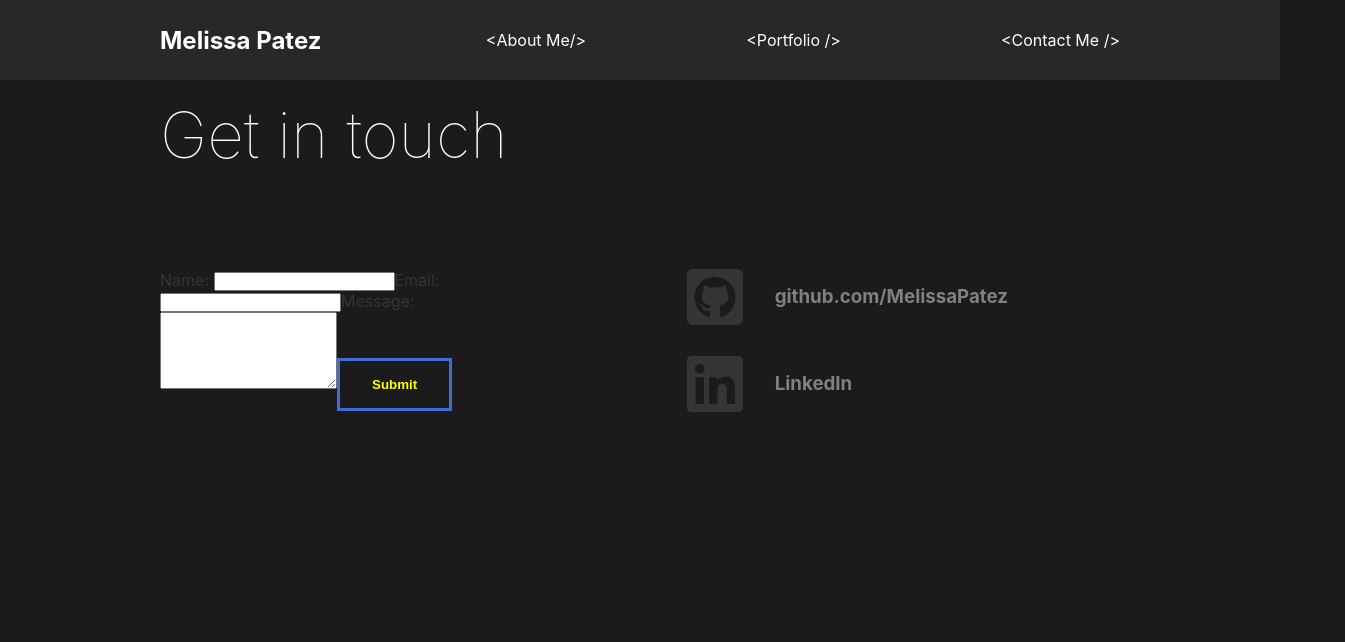
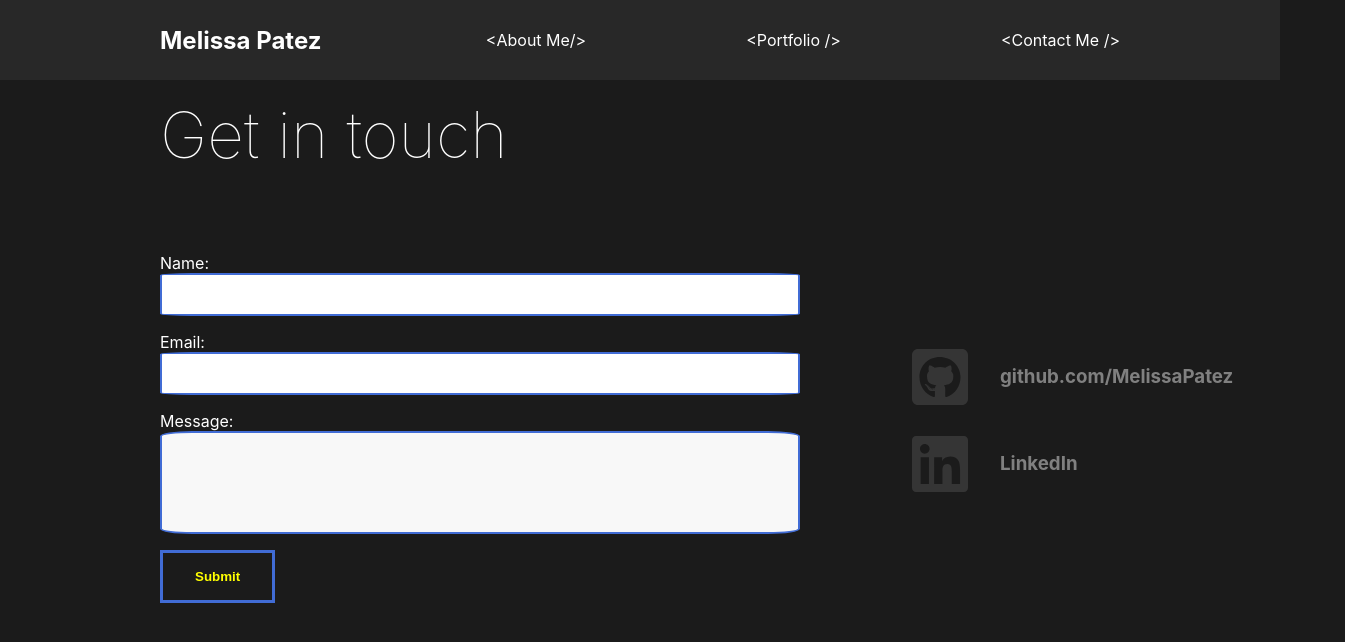
Before and after one commit to MelissaPatez/-projectPortfolio, a React (Create React App) app in the folder frontend/: page /contact in a window 1280 px wide. Shown: the top 642 px of the page, 1345 px wide, since content can reach past the window. Built offline with nearby package versions, Linux system fonts and the light colour scheme.

Commit message:
creating components for page ContactMe

```diff
--- /dev/null
+++ b/frontend/src/components/ContactForm.js
@@ -0,0 +1,72 @@
+import React from 'react'
+import styled from 'styled-components'//css global
+
+import { FontAwesomeIcon } from '@fortawesome/react-fontawesome'
+
+
+const ContactForm = () => {
+    return(
+        <Form id="contact-form" method='post'>
+            <Input>
+                <label>Name:</label>
+                <input  type="text"/>
+            </Input>
+            <Input>
+                <label>Email:</label>
+                <input  type="email"/>
+            </Input>
+            <Input>
+                <label>Message:</label>
+                <textarea rows='5'/>
+            </Input>
+            <button type="submit">Submit</button>
+        </Form>
+    )
+}
+
+const Input = styled.div`
+    display: flex;
+    flex-direction: column;
+    min-width: 80vh;
+    label{
+        color: white;
+        padding-top: 1rem;
+    }
+    input{
+        border: 2px solid #416cd5;
+        padding: 12px 20px;
+        border-radius: 5%;
+        width: 100%;
+        height: 100%;
+
+    }
+    input:focus {
+        background-color: #416CD5;
+        color: white;
+    }
+    textarea{
+        width: 100%;
+        height: 150%;
+        padding: 12px 20px;
+        box-align: border-box;
+        border: 2px solid #416cd5;
+        border-radius: 5%;
+        background-color: #f8f8f8;
+        resize: none;
+
+
+    }
+    textarea:focus{
+        background-color: #416CD5;
+        color: white;
+    }
+`;
+
+const Form = styled.form`
+    button{
+        margin-top: 1rem;
+
+    }
+`;
+
+export default ContactForm
--- /dev/null
+++ b/frontend/src/components/SocialNetworkSection.js
@@ -0,0 +1,49 @@
+import React from 'react'
+import styled from 'styled-components'//css global
+
+import { faGithubSquare, faLinkedin } from '@fortawesome/free-brands-svg-icons'
+import { FontAwesomeIcon } from '@fortawesome/react-fontawesome'
+
+const SocialNetworkSection = () => {
+    return(
+        <Network>
+
+            <Social href='https://github.com/MelissaPatez' target='_blank'>
+                <FontAwesomeIcon icon={faGithubSquare} size='4x'/>
+                <h3>github.com/MelissaPatez</h3>
+            </Social>
+
+            <Social href='https://www.linkedin.com/in/melissa-patez' target='_blank'>
+                <FontAwesomeIcon icon={faLinkedin} size='4x'/>
+                <h3>LinkedIn</h3>
+            </Social>
+
+    </Network>
+    )
+}
+
+const Network = styled.div`
+    padding: 1rem 5rem;
+`;
+
+// a é link  target='_blank' abre em outra janela
+const Social = styled.a`
+    display: flex;
+    flex-direction: row;
+    justify-content: flex-start;
+    align-items: center;
+    border-radius: 15px 50px;
+    padding-left: 2rem;
+    text-decoration: none;
+    &:hover{
+        background: #7a7e85;
+        cursor: pointer;
+    }
+    h3{
+        color: grey;
+        margin: 2rem;
+    }
+    color: inherit;
+`;
+
+export default SocialNetworkSection
--- a/frontend/src/pages/ContactMe.js
+++ b/frontend/src/pages/ContactMe.js
@@ -1,8 +1,10 @@
 import React from 'react'
 import styled from 'styled-components'//css global
 
-import { faGithubSquare, faLinkedin } from '@fortawesome/free-brands-svg-icons'
-import { FontAwesomeIcon } from '@fortawesome/react-fontawesome'
+
+
+import  SocialNetworkSection from '../components/SocialNetworkSection'
+import ContactForm from '../components/ContactForm'
 
 const ContactMe = () => {
     return (
@@ -11,27 +13,8 @@
                 <h2>Get in touch</h2>
             </Title >
             <Areas>
-                <div id="form">
-                    <form id="contact-form" method='post'>
-                        Name: <input  type="text"/>
-                        Email: <input  type="email"/>
-                        Message: <textarea rows='5'/>
-                        <button type="submit">Submit</button>
-                    </form>
-                </div>
-                <Network>
-
-                    <Social href='https://github.com/MelissaPatez' target='_blank'>
-                        <FontAwesomeIcon icon={faGithubSquare} size='4x'/>
-                        <h3>github.com/MelissaPatez</h3>
-                    </Social>
-
-                    <Social href='https://www.linkedin.com/in/melissa-patez' target='_blank'>
-                        <FontAwesomeIcon icon={faLinkedin} size='4x'/>
-                        <h3>LinkedIn</h3>
-                    </Social>
-
-                </Network>
+                <ContactForm/>
+                <SocialNetworkSection/>
             </Areas>
         </ContactStyled>
     )
@@ -55,28 +38,6 @@
    align-items: center;
 `;
 
-const Network = styled.div`
-    padding: 1rem 5rem;
-`;
 
-// a é link  target='_blank' abre em outra janela
-const Social = styled.a`
-    display: flex;
-    flex-direction: row;
-    justify-content: flex-start;
-    align-items: center;
-    border-radius: 15px 50px;
-    padding-left: 2rem;
-    text-decoration: none;
-    &:hover{
-        background: #7a7e85;
-        cursor: pointer;
-    }
-    h3{
-        color: grey;
-        margin: 2rem;
-    }
-    color: inherit;
-`;
 
 export default ContactMe
```
Also changed, not shown: frontend/src/components/ServicesSection.js (+11 -3 lines).
